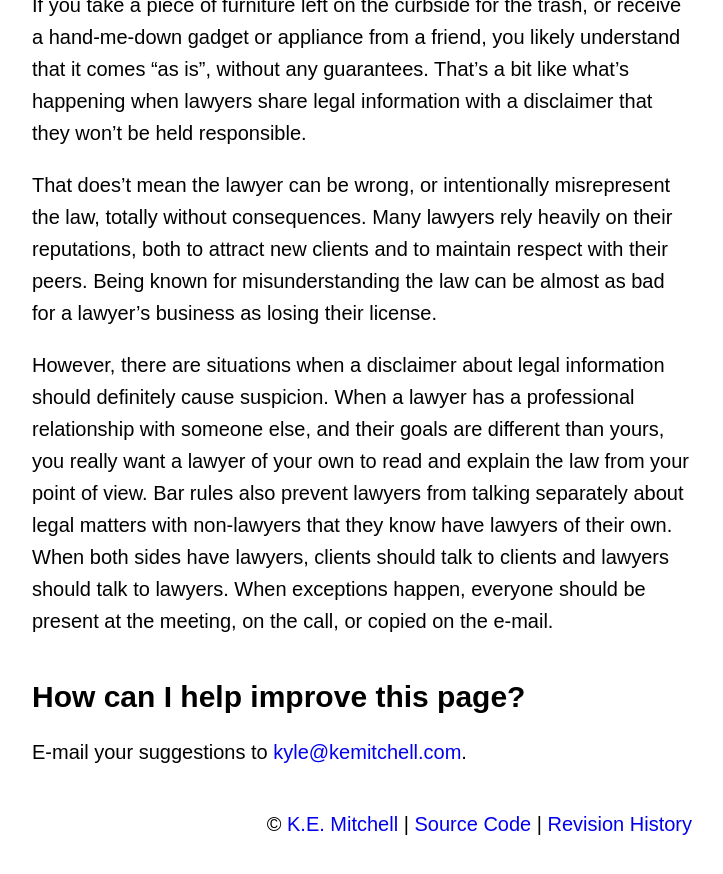
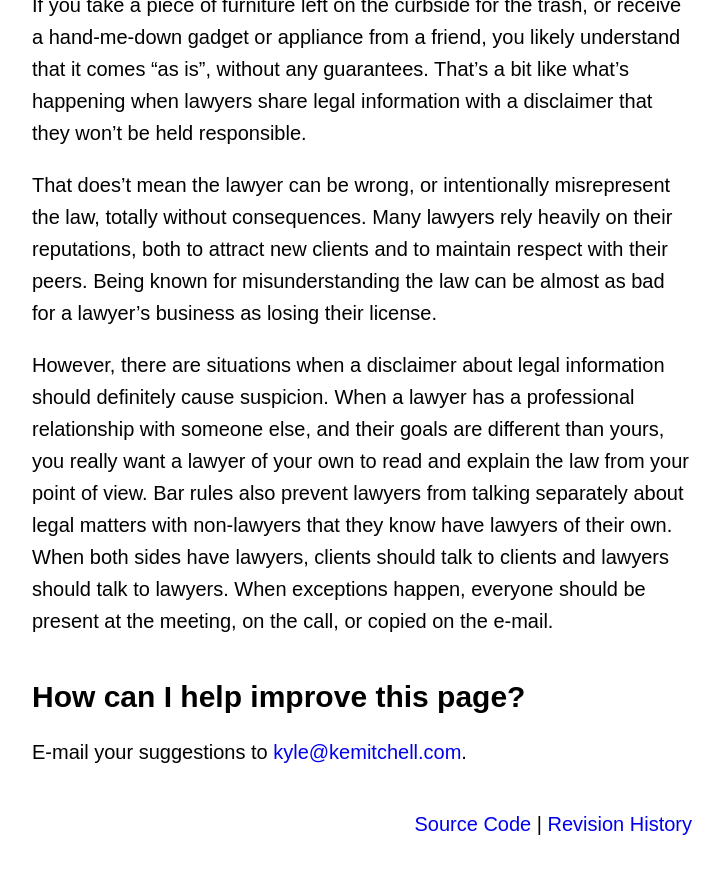
Before and after one commit to kemitchell/notlegaladvice.law, a Jekyll site: the page built from index.md, in a window 1280 px wide and 900 px high, scrolled down 1936 px. Shown: the top 874 px of the window, without its empty margins (278-1001 px from the left). Built offline with Jekyll 4.4.1, drawn with Linux system fonts in a browser that asks for light colours; our own code applies the rules of GitHub Pages for plain Markdown files.

Commit message:
Remove copyright notice

```diff
--- a/_layouts/default.html
+++ b/_layouts/default.html
@@ -25,7 +25,6 @@
     </main>
     <footer role=contentinfo>
       <ul>
-        <li>&copy; <a href=https://kemitchell.com>K.E. Mitchell</a></li>
         <li><a href=https://github.com/kemitchell/notlegaladvice.law>Source Code</a></li>
         <li><a href=https://github.com/kemitchell/notlegaladvice.law/commits/master/index.html>Revision History</a></li>
       </ul>
```
